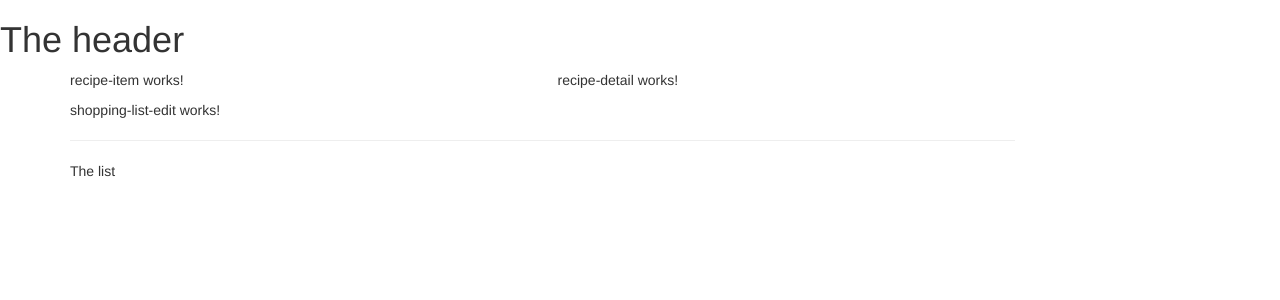
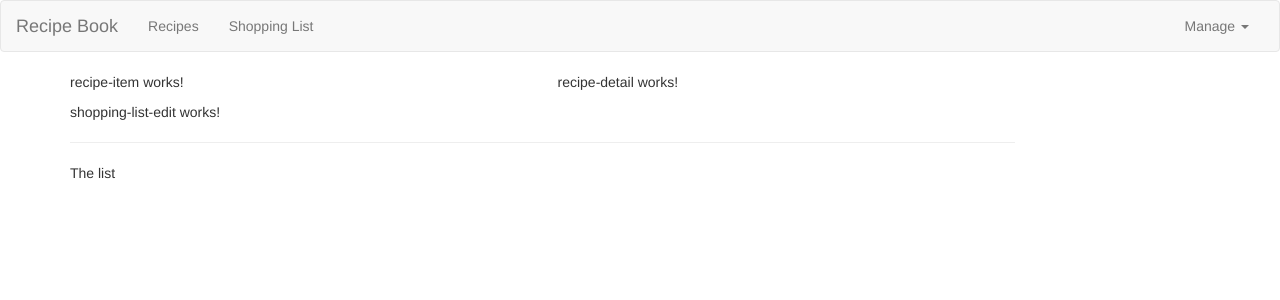
Before and after one commit to Kovalski-rgb/estudosAngular, an Angular app: page / in a window 1280 px wide. Shown: the top 300 px of the page. Built offline with nearby package versions, Linux system fonts and the light colour scheme.

Commit message:
header com collapse

```diff
--- a/src/app/app.module.ts
+++ b/src/app/app.module.ts
@@ -8,7 +8,7 @@
 import { RecipeDetailComponent } from './recipes/recipe-detail/recipe-detail.component';
 import { RecipeItemComponent } from './recipes/recipe-list/recipe-item/recipe-item.component';
 import { ShoppingListComponent } from './shopping-list/shopping-list.component';
-import { ShoppingListEditComponent } from './shopping-list/shopping-list-edit/shopping-list-edit.component';
+import { ShoppingEditComponent } from './shopping-list/shopping-edit/shopping-edit.component';
 
 @NgModule({
   declarations: [
@@ -19,7 +19,7 @@
     RecipeDetailComponent,
     RecipeItemComponent,
     ShoppingListComponent,
-    ShoppingListEditComponent
+    ShoppingEditComponent
   ],
   imports: [
     BrowserModule
--- a/src/app/header/header.component.html
+++ b/src/app/header/header.component.html
@@ -1 +1,27 @@
-<h1>The header</h1>
+<nav class="navbar navbar-default">
+    <div class="container-fluid">
+        <div class="navbar-header">
+            <button type="button" class="navbar-toggle" (click)="collapsed = !collapsed">
+                <span class="icon-bar" *ngFor="let iconBar of [1, 2, 3]"></span>
+            </button>
+            <a href="#" class="navbar-brand">Recipe Book</a>
+        </div>
+        <div class="navbar-collapse" [class.collapse]="collapsed">
+            <ul class="nav navbar-nav">
+                <li><a href="#">Recipes</a></li>
+                <li><a href="#">Shopping List</a></li>
+            </ul>
+            <ul class="nav navbar-nav navbar-right">
+                <li class="dropwdown">
+                    <a href="#" class="dropwdown-toggle" role="button">
+                        Manage <span class="caret"></span>
+                    </a>
+                    <ul class="dropdown-menu">
+                        <li><a href="#">Save Data</a></li>
+                        <li><a href="#">Fetch Data</a></li>
+                    </ul>
+                </li>
+            </ul>
+        </div>
+    </div>
+</nav>
--- a/src/app/header/header.component.ts
+++ b/src/app/header/header.component.ts
@@ -7,6 +7,8 @@
 })
 export class HeaderComponent implements OnInit {
 
+  collapsed = true;
+
   constructor() { }
 
   ngOnInit(): void {
--- /dev/null
+++ b/src/app/shopping-list/shopping-edit/shopping-edit.component.ts
@@ -0,0 +1,15 @@
+import { Component, OnInit } from '@angular/core';
+
+@Component({
+  selector: 'app-shopping-edit',
+  templateUrl: './shopping-edit.component.html',
+  styleUrls: ['./shopping-edit.component.css']
+})
+export class ShoppingEditComponent implements OnInit {
+
+  constructor() { }
+
+  ngOnInit(): void {
+  }
+
+}
--- a/src/app/shopping-list/shopping-list-edit/shopping-list-edit.component.ts
+++ /dev/null
@@ -1,15 +0,0 @@
-import { Component, OnInit } from '@angular/core';
-
-@Component({
-  selector: 'app-shopping-list-edit',
-  templateUrl: './shopping-list-edit.component.html',
-  styleUrls: ['./shopping-list-edit.component.css']
-})
-export class ShoppingListEditComponent implements OnInit {
-
-  constructor() { }
-
-  ngOnInit(): void {
-  }
-
-}
--- a/src/app/shopping-list/shopping-list.component.html
+++ b/src/app/shopping-list/shopping-list.component.html
@@ -1,6 +1,6 @@
 <div class="row">
     <div class="col-xs-10">
-        <app-shopping-list-edit></app-shopping-list-edit>
+        <app-shopping-edit></app-shopping-edit>
         <hr>
         <P>The list</P>
     </div>
```
Also changed, not shown: src/app/shopping-list/shopping-edit/shopping-edit.component.css (added), src/app/shopping-list/shopping-edit/shopping-edit.component.html (renamed from src/app/shopping-list/shopping-list-edit/shopping-list-edit.component.html).
